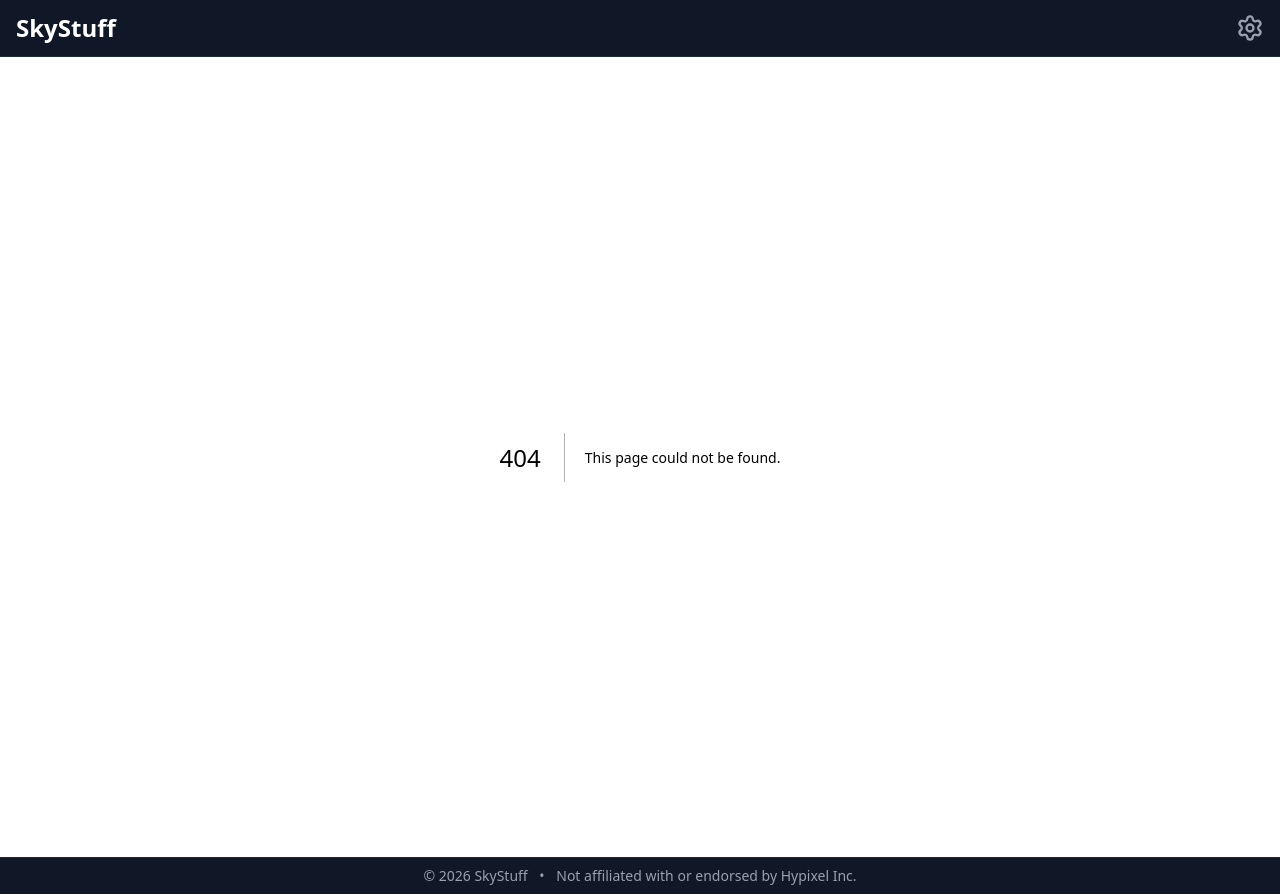
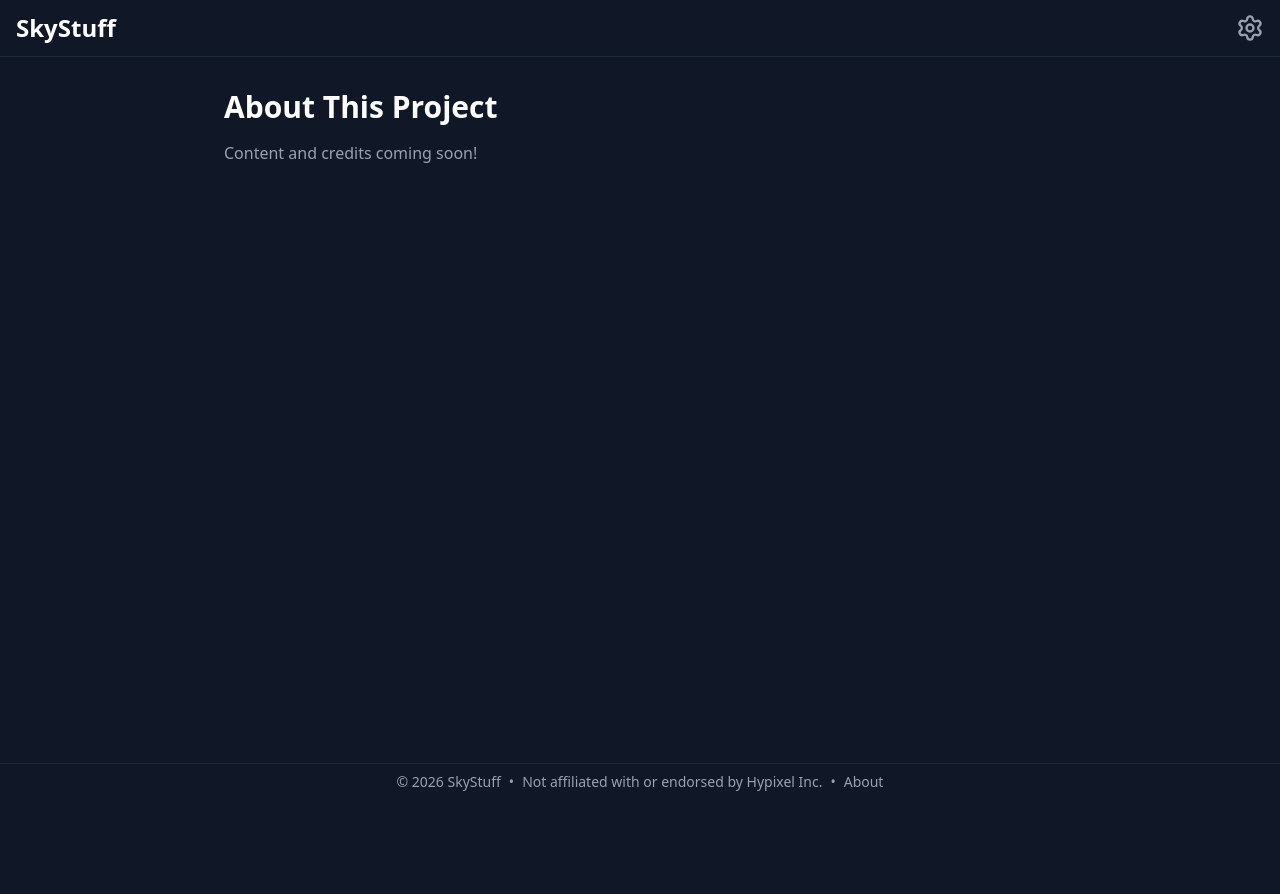
Before and after one commit to meeeeeooooow/skyStuff-v2, a Next.js app: page /about in a window 1280 px wide. Before the commit this address had no page. After the commit the page ends 800 px from the top, so only its background shows below. Built offline with nearby package versions, Linux system fonts and the light colour scheme.

Commit message:
Add About page component with initial content

```diff
--- /dev/null
+++ b/src/app/about/page.tsx
@@ -0,0 +1,8 @@
+export default function AboutPage() {
+  return (
+    <main className="max-w-4xl mx-auto p-8">
+      <h1 className="text-3xl font-bold mb-4">About This Project</h1>
+      <p className="text-gray-400">Content and credits coming soon!</p>
+    </main>
+  );
+}
--- a/src/components/Footer.tsx
+++ b/src/components/Footer.tsx
@@ -1,11 +1,18 @@
 import React from 'react';
+import Link from "next/link";
 
 export default function Footer() {
   return (
     <footer className="bg-gray-900 border-t border-gray-800 py-2">
       <div className="max-w-7xl mx-auto px-4 sm:px-6 lg:px-8 text-center text-sm text-gray-400">
         <p>
-          &copy; 2026 SkyStuff <span className="mx-2">&bull;</span> Not affiliated with or endorsed by Hypixel Inc.
+          &copy; 2026 SkyStuff
+          <span className="mx-2">&bull;</span>
+          Not affiliated with or endorsed by Hypixel Inc.
+          <span className="mx-2">&bull;</span>
+          <Link href="/about" className="hover:text-white transition-colors">
+            About
+          </Link>
         </p>
       </div>
     </footer>
```
